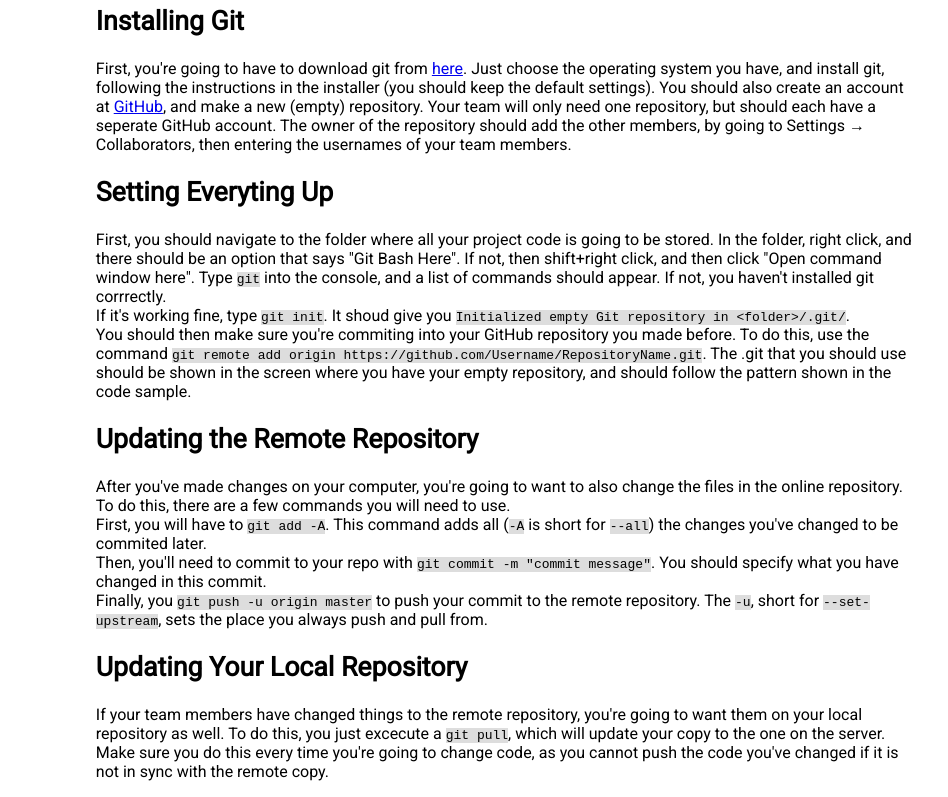
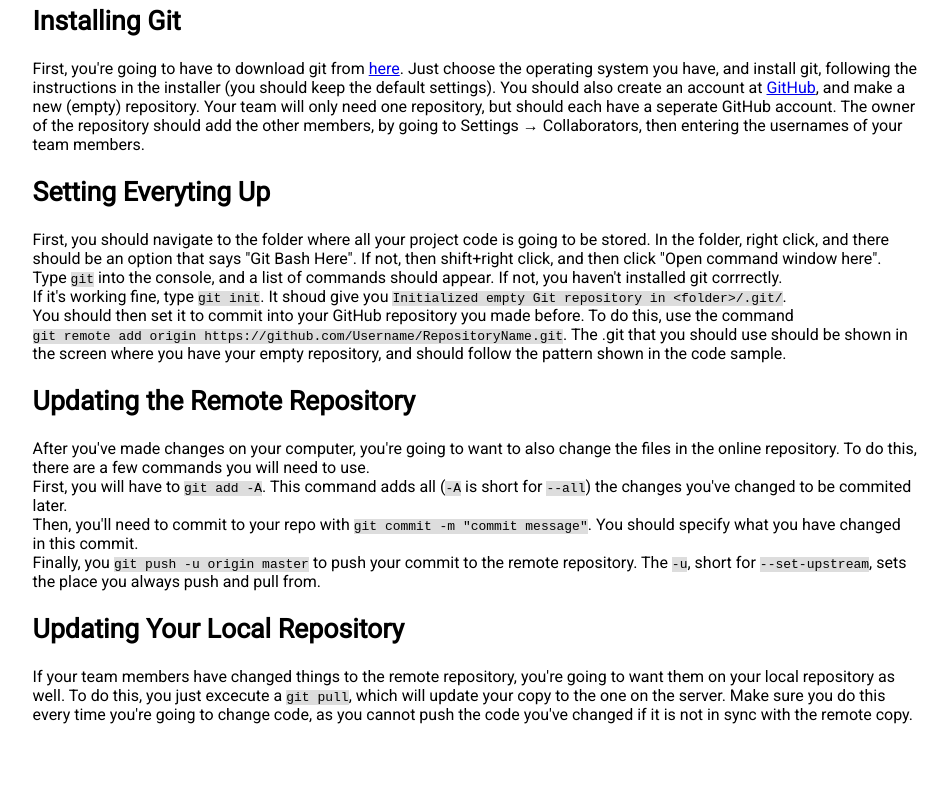
Before and after one commit to DiodesAreNotPolarized/GithubTutorial, a plain HTML site: page index.html in a window 1280 px wide. Shown: the part 96-893 px from the top of the page, without its empty margins (165-1113 px from the left). After the commit the page ends 836 px from the top, so only its background shows below. Drawn offline with Linux system fonts and the light colour scheme.

Commit message:
Update index.html

```diff
--- a/index.html
+++ b/index.html
@@ -3,20 +3,16 @@
 <head>
 	<link href="https://fonts.googleapis.com/css?family=Roboto" rel="stylesheet">
 	<style>
-		* :not(code){
-			font-family:'Roboto', sans-serif;
-		}
+		* :not(code) { font-family:'Roboto', sans-serif; }
 		code {
 			background-color: #DDDDDD;
+			white-space: nowrap;
 		}
-		h1 {
-			font-size: 30pt;
-		}
-		h2 {
-			font-size: 20pt;
-		}
+		h1 { font-size: 30pt; }
+		h2 { font-size: 20pt; }
+
 		div {
-			padding-left: 20%;
+			padding-left: 15%;
 			padding-right: 15%;
 		}
 	</style>
@@ -33,7 +29,7 @@
 		<p>
 			First, you should navigate to the folder where all your project code is going to be stored. In the folder, right click, and there should be an option that says "Git Bash Here". If not, then shift+right click, and then click "Open command window here". Type <code>git</code> into the console, and a list of commands should appear. If not, you haven't installed git corrrectly.<br>
 			If it's working fine, type <code>git init</code>. It shoud give you <code>Initialized empty Git repository in &lt;folder&gt;/.git/</code>.<br>
-			You should then make sure you're commiting into your GitHub repository you made before. To do this, use the command <code>git remote add origin https://github.com/Username/RepositoryName.git</code>. The .git that you should use should be shown in the screen where you have your empty repository, and should follow the pattern shown in the code sample.
+			You should then set it to commit into your GitHub repository you made before. To do this, use the command <code>git remote add origin https://github.com/Username/RepositoryName.git</code>. The .git that you should use should be shown in the screen where you have your empty repository, and should follow the pattern shown in the code sample.
 		</p>
 		<h2>Updating the Remote Repository</h2>
 		<p>
```
